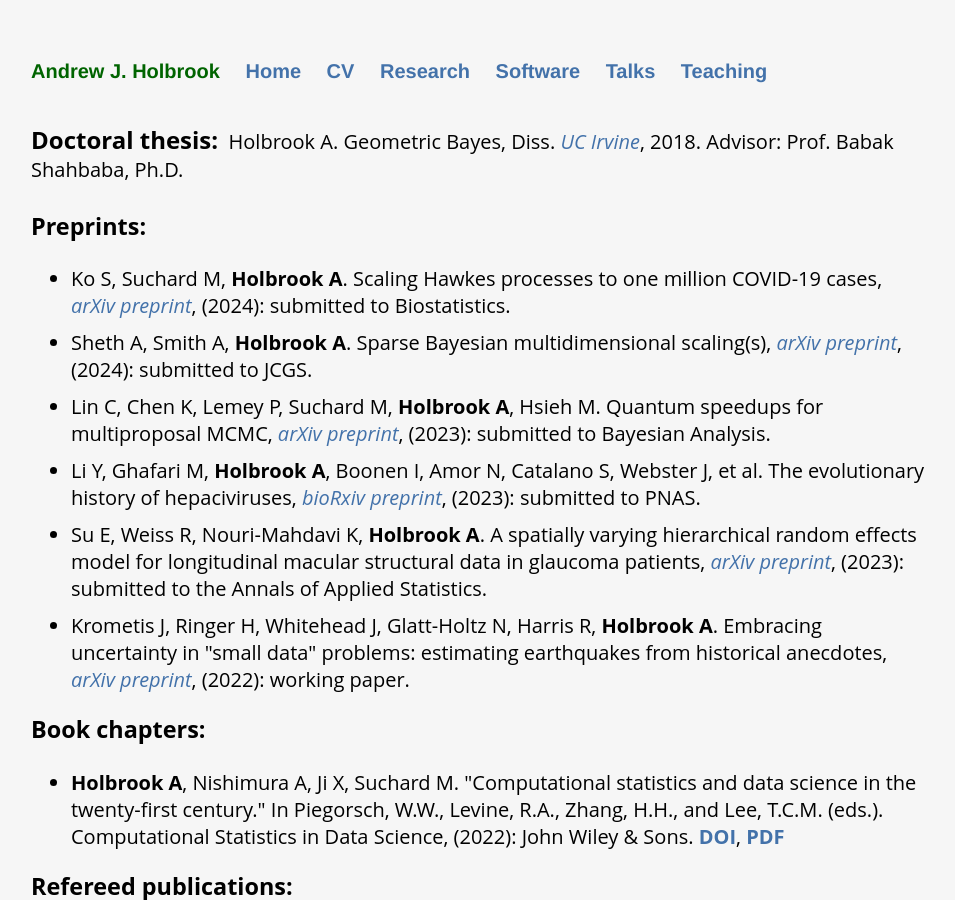
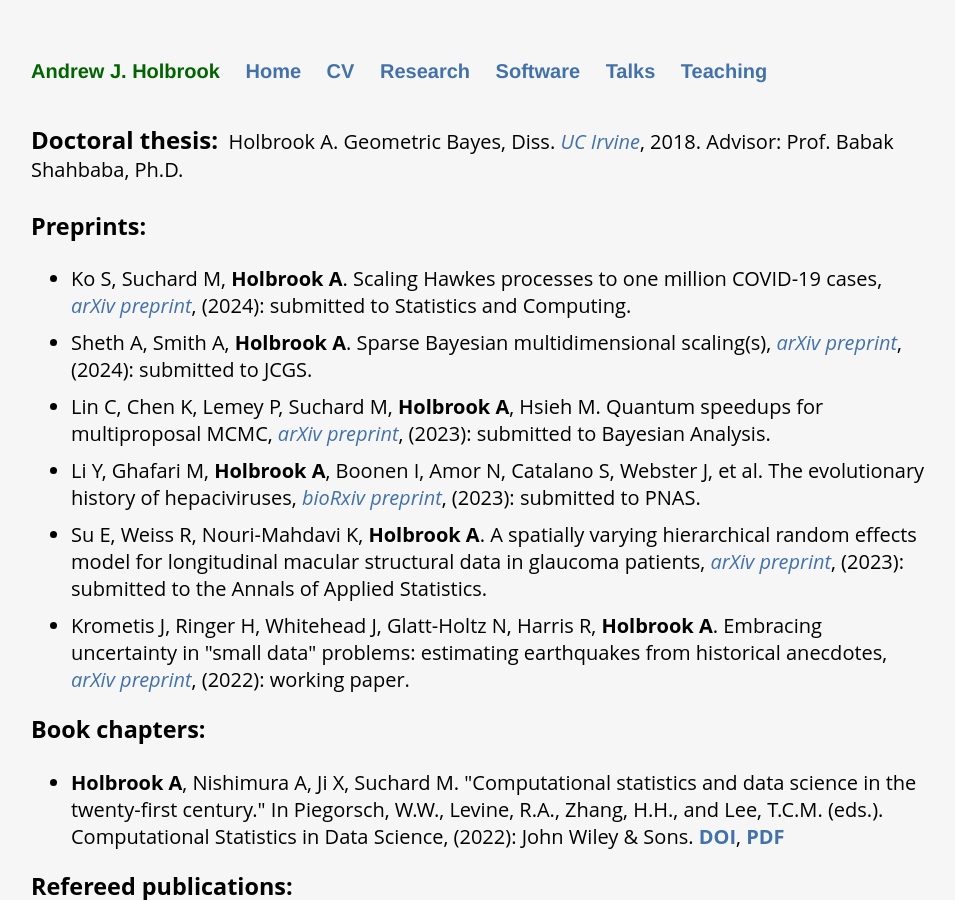
Before and after one commit to andrewjholbrook/andrewjholbrook.github.io, a Jekyll site: the page built from research.html, in a window 1280 px wide and 900 px high. Shown: the whole window, without its empty margins (161-1116 px from the left). Built offline with Jekyll 4.4.1, drawn with Linux system fonts in a browser that asks for light colours; a style sheet for code colours, icons or effects is not loaded.

Commit message:
Update research.html

```diff
--- a/research.html
+++ b/research.html
@@ -11,7 +11,7 @@
 
   <h3>Preprints:</h3>
   <ul id="preprints">
-        <li> Ko S, Suchard M, <b>Holbrook A</b>. Scaling Hawkes processes to one million COVID-19 cases, <i><a href="https://arxiv.org/abs/2407.11349" target="_blank">arXiv preprint</a></i>, (2024): submitted to Biostatistics. </li>
+        <li> Ko S, Suchard M, <b>Holbrook A</b>. Scaling Hawkes processes to one million COVID-19 cases, <i><a href="https://arxiv.org/abs/2407.11349" target="_blank">arXiv preprint</a></i>, (2024): submitted to Statistics and Computing. </li>
         <li> Sheth A, Smith A, <b>Holbrook A</b>. Sparse Bayesian multidimensional scaling(s), <i><a href="https://arxiv.org/abs/2406.15573" target="_blank">arXiv preprint</a></i>, (2024): submitted to JCGS. </li>
         <li> Lin C, Chen K, Lemey P, Suchard M, <b>Holbrook A</b>, Hsieh M. Quantum speedups for multiproposal MCMC, <i><a href="https://arxiv.org/abs/2312.01402" target="_blank">arXiv preprint</a></i>, (2023): submitted to Bayesian Analysis. </li>
         <li> Li Y, Ghafari M, <b>Holbrook A</b>, Boonen I, Amor N, Catalano S, Webster J, et al. The evolutionary history of hepaciviruses, <i><a href="https://doi.org/10.1101/2023.06.30.547218" target="_blank">bioRxiv preprint</a></i>, (2023): submitted to PNAS. </li>
```
